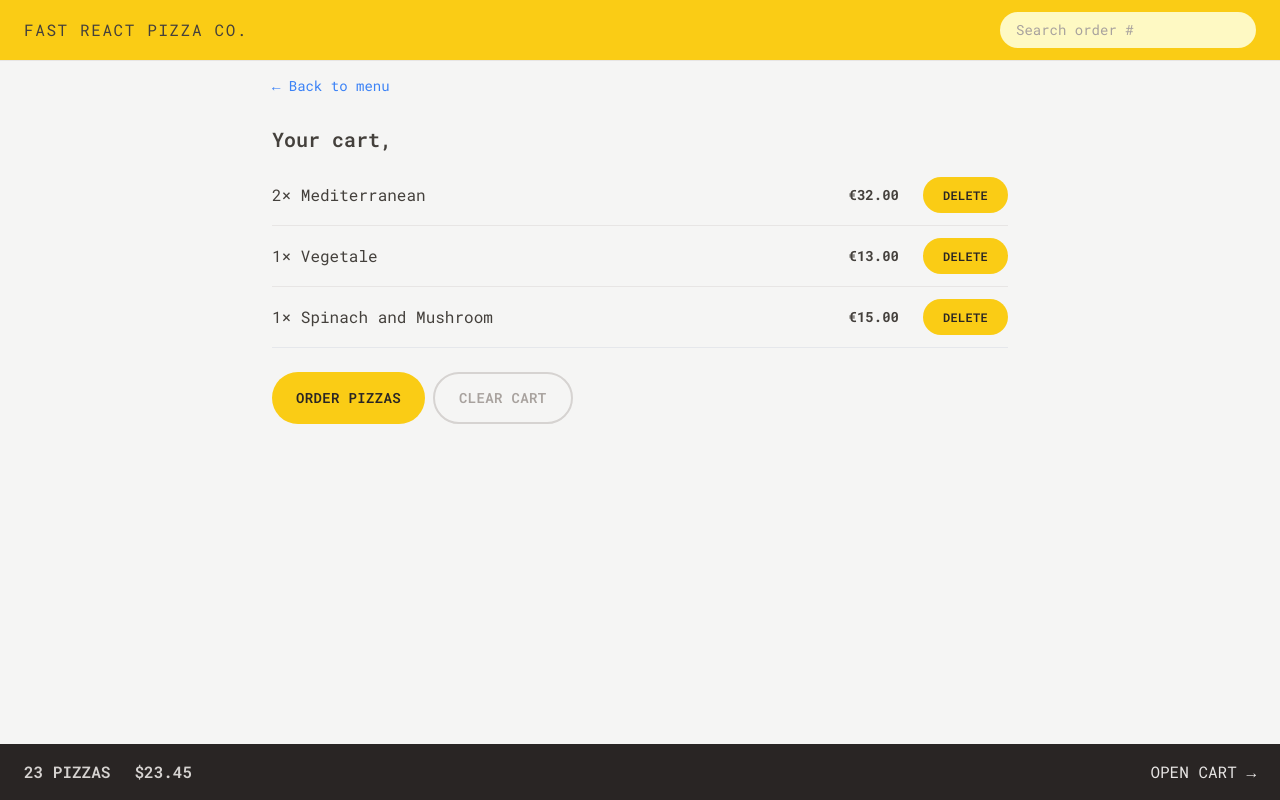
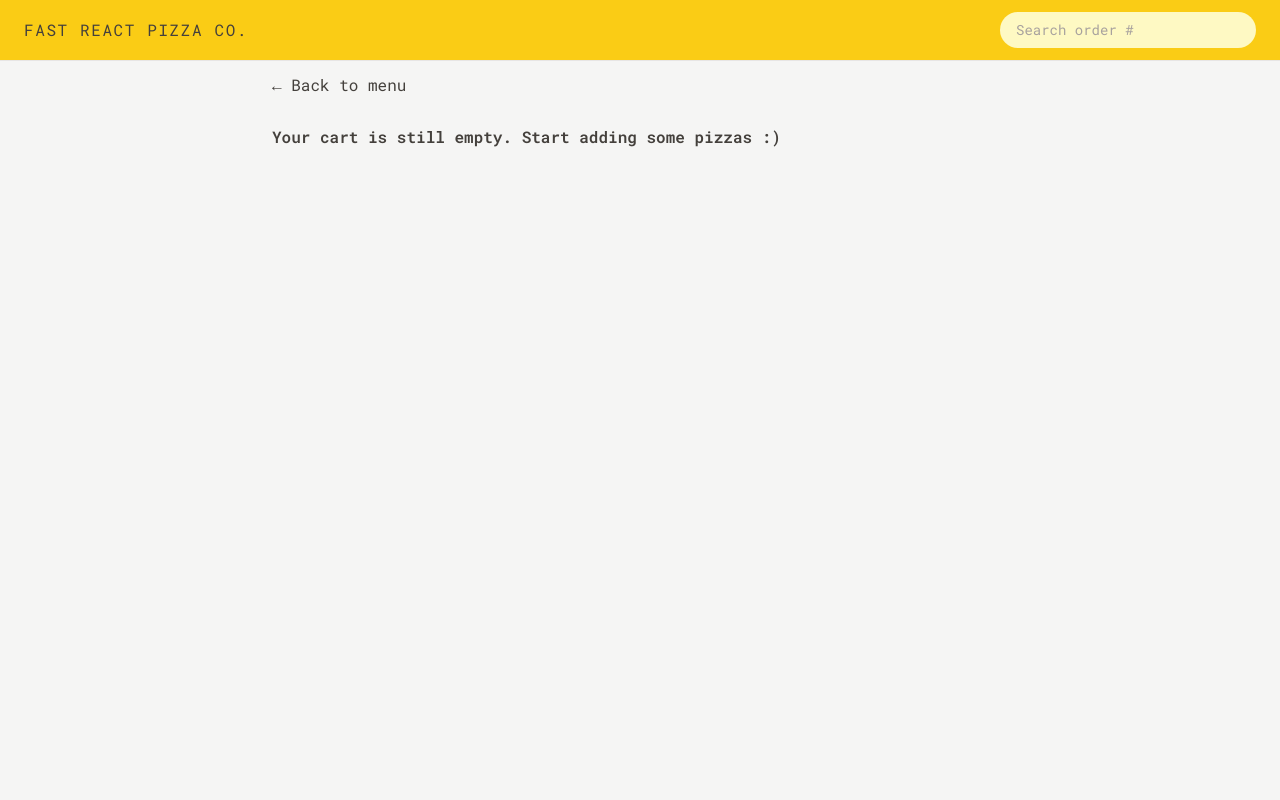
Before and after one commit to eviva2000/fast-react-pizza, a React (Vite) app: page /cart in a window 1280 px wide. Built offline with nearby package versions, Linux system fonts and the light colour scheme; the HTML template or start-up script is replaced by a standard one.

Commit message:
handled delete and increase/decrease quantity of the items in the cart

```diff
--- a/src/features/cart/Cart.jsx
+++ b/src/features/cart/Cart.jsx
@@ -1,37 +1,15 @@
 import LinkButton from '../../ui/LinkButton';
 import Button from '../../ui/Button';
 import CartItem from './CartItem';
-import { useSelector } from 'react-redux';
-
-const fakeCart = [
-  {
-    pizzaId: 12,
-    name: 'Mediterranean',
-    quantity: 2,
-    unitPrice: 16,
-    totalPrice: 32,
-  },
-  {
-    pizzaId: 6,
-    name: 'Vegetale',
-    quantity: 1,
-    unitPrice: 13,
-    totalPrice: 13,
-  },
-  {
-    pizzaId: 11,
-    name: 'Spinach and Mushroom',
-    quantity: 1,
-    unitPrice: 15,
-    totalPrice: 15,
-  },
-];
-
+import { useDispatch, useSelector } from 'react-redux';
+import { clearCart, getCard } from './cartSlice';
+import EmptyCart from './EmptyCart';
 function Cart() {
   const userName = useSelector((state) => state.user.username);
+  const dispatch = useDispatch();
+  const cart = useSelector(getCard);
 
-  const cart = fakeCart;
-
+  if (!cart.length) return <EmptyCart />;
   return (
     <div className="px-4 py-3">
       <LinkButton to="/menu">&larr; Back to menu</LinkButton>
@@ -40,7 +18,7 @@ function Cart() {
 
       <ul className="mt-3 divide-y divide-stone-200 border-b">
         {cart.map((item) => (
-          <CartItem item={item} key={item.key} />
+          <CartItem item={item} key={item.pizzaId} />
         ))}
       </ul>
 
@@ -49,7 +27,9 @@ function Cart() {
           Order pizzas
         </Button>
 
-        <Button type="secondary">Clear cart</Button>
+        <Button type="secondary" onClick={() => dispatch(clearCart())}>
+          Clear cart
+        </Button>
       </div>
     </div>
   );
--- a/src/features/cart/CartItem.jsx
+++ b/src/features/cart/CartItem.jsx
@@ -1,9 +1,9 @@
-import Button from '../../ui/Button';
 import { formatCurrency } from '../../utils/helpers';
 import PropTypes from 'prop-types';
-
+import { DeletItem } from './DeletItem';
+import { UpdateQuantity } from './UpdateQuantity';
 function CartItem({ item }) {
-  const { name, quantity, totalPrice } = item;
+  const { pizzaId, name, quantity, totalPrice } = item;
 
   return (
     <li className="py-3 sm:flex sm:items-center sm:justify-between">
@@ -12,7 +12,8 @@ function CartItem({ item }) {
       </p>
       <div className="flex items-center justify-between sm:gap-6">
         <p className="text-sm font-bold">{formatCurrency(totalPrice)}</p>
-        <Button type="small">Delete</Button>
+        <UpdateQuantity pizzaId={pizzaId} />
+        <DeletItem pizzaId={pizzaId} />
       </div>
     </li>
   );
--- a/src/features/cart/CartOverview.jsx
+++ b/src/features/cart/CartOverview.jsx
@@ -1,11 +1,18 @@
+import { useSelector } from 'react-redux';
 import { Link } from 'react-router-dom';
+import { getTotalPrice, getTotalQuantity } from './cartSlice';
+import { formatCurrency } from '../../utils/helpers';
+function CartOverview() {
+  const totalQuantity = useSelector(getTotalQuantity);
+  const totalPrice = useSelector(getTotalPrice);
 
-function CartOverview() {
+  if (!totalQuantity) return null;
+
   return (
     <div className="flex items-center justify-between bg-stone-800 px-4 py-4 text-sm uppercase text-stone-200 sm:px-6 md:text-base">
       <p className="space-x-4 font-semibold text-stone-300 sm:space-x-6">
-        <span>23 pizzas</span>
-        <span>$23.45</span>
+        <span>{totalQuantity} pizzas</span>
+        <span>{formatCurrency(totalPrice)}</span>
       </p>
       <Link to="/cart">Open cart &rarr;</Link>
     </div>
--- /dev/null
+++ b/src/features/cart/DeletItem.jsx
@@ -0,0 +1,18 @@
+import { useDispatch } from 'react-redux';
+import Button from '../../ui/Button';
+import { deleteItem } from './cartSlice';
+
+import PropTypes from 'prop-types';
+
+export function DeletItem({ pizzaId }) {
+  const dispatch = useDispatch();
+  return (
+    <Button type="small" onClick={() => dispatch(deleteItem(pizzaId))}>
+      Delete
+    </Button>
+  );
+}
+
+DeletItem.propTypes = {
+  pizzaId: PropTypes.number.isRequired,
+};
--- a/src/features/cart/EmptyCart.jsx
+++ b/src/features/cart/EmptyCart.jsx
@@ -2,10 +2,12 @@ import { Link } from 'react-router-dom';
 
 function EmptyCart() {
   return (
-    <div>
+    <div className="px-4 py-3">
       <Link to="/menu">&larr; Back to menu</Link>
 
-      <p>Your cart is still empty. Start adding some pizzas :)</p>
+      <p className="mt-7 font-semibold">
+        Your cart is still empty. Start adding some pizzas :)
+      </p>
     </div>
   );
 }
--- /dev/null
+++ b/src/features/cart/UpdateQuantity.jsx
@@ -0,0 +1,34 @@
+import PropTypes from 'prop-types';
+import Button from '../../ui/Button';
+import { useDispatch, useSelector } from 'react-redux';
+import {
+  increaseItemQuantity,
+  decreaseItemQuantity,
+  getCurrentQuantityById,
+} from './cartSlice';
+
+export function UpdateQuantity({ pizzaId }) {
+  const dispatch = useDispatch();
+  const currentQuantity = useSelector(getCurrentQuantityById(pizzaId));
+  return (
+    <div className="flex items-center gap-1 px-4 py-3 md:gap-3">
+      <Button
+        type="round"
+        onClick={() => dispatch(increaseItemQuantity(pizzaId))}
+      >
+        +
+      </Button>
+      {currentQuantity}
+      <Button
+        type="round"
+        onClick={() => dispatch(decreaseItemQuantity(pizzaId))}
+      >
+        -
+      </Button>
+    </div>
+  );
+}
+
+UpdateQuantity.propTypes = {
+  pizzaId: PropTypes.number.isRequired,
+};
--- a/src/features/cart/cartSlice.js
+++ b/src/features/cart/cartSlice.js
@@ -3,16 +3,7 @@ import { createSlice } from '@reduxjs/toolkit';
 const cartSlice = createSlice({
   name: 'cart',
   initialState: {
-    //cart: [],
-    cart: [
-      {
-        pizzaId: 1,
-        name: 'Margarita',
-        quantity: 1,
-        unitPrice: 10,
-        totalPrice: 10,
-      },
-    ],
+    cart: [],
   },
   reducers: {
     addItem(state, action) {
@@ -25,15 +16,17 @@ const cartSlice = createSlice({
     },
     increaseItemQuantity(state, action) {
       //payload= pizzaId
-      const item = state.cart.find(item.pizzaId === action.payload);
+      const item = state.cart.find((item) => item.pizzaId === action.payload);
       item.quantity++;
       item.totalPrice = item.unitPrice * item.quantity;
     },
     decreaseItemQuantity(state, action) {
       //payload= pizzaId
-      const item = state.cart.find(() => item.pizzaId === action.payload);
+      const item = state.cart.find((item) => item.pizzaId === action.payload);
       item.quantity--;
       item.totalPrice = item.unitPrice * item.quantity;
+
+      if (item.quantity === 0) cartSlice.caseReducers.deleteItem(state, action);
     },
     clearCart(state) {
       state.cart = [];
@@ -50,3 +43,14 @@ export const {
 } = cartSlice.actions;
 
 export default cartSlice.reducer;
+
+export const getCard = (state) => state.cart.cart;
+
+export const getTotalQuantity = (state) =>
+  state.cart.cart.reduce((sum, item) => sum + item.quantity, 0);
+
+export const getTotalPrice = (state) =>
+  state.cart.cart.reduce((sum, item) => sum + item.totalPrice, 0);
+
+export const getCurrentQuantityById = (id) => (state) =>
+  state.cart.cart.find((item) => item.pizzaId === id)?.quantity ?? 0;
--- a/src/features/menu/MenuItem.jsx
+++ b/src/features/menu/MenuItem.jsx
@@ -1,12 +1,16 @@
-import { useDispatch } from 'react-redux';
+import { useDispatch, useSelector } from 'react-redux';
 import Button from '../../ui/Button';
 import { formatCurrency } from '../../utils/helpers';
 import PropTypes from 'prop-types';
-import { addItem } from '../cart/cartSlice';
+import { addItem, getCurrentQuantityById } from '../cart/cartSlice';
+import { DeletItem } from '../cart/DeletItem';
+import { UpdateQuantity } from '../cart/UpdateQuantity';
 function MenuItem({ pizza }) {
   const dispatch = useDispatch();
 
   const { id, name, unitPrice, ingredients, soldOut, imageUrl } = pizza;
+  const currentQuantity = useSelector(getCurrentQuantityById(id));
+  const isItemInCart = currentQuantity > 0;
   const handleAddToCart = () => {
     const newItem = {
       pizzaId: id,
@@ -37,8 +41,9 @@ function MenuItem({ pizza }) {
               Sold out
             </p>
           )}
-
-          {!soldOut && (
+          {isItemInCart && <DeletItem pizzaId={id} />}
+          {isItemInCart && <UpdateQuantity pizzaId={id} />}
+          {!soldOut && !isItemInCart && (
             <Button type="small" onClick={handleAddToCart}>
               Add to cart
             </Button>
--- a/src/ui/Button.jsx
+++ b/src/ui/Button.jsx
@@ -7,6 +7,7 @@ function Button({ children, disabled, to, type, onClick }) {
   const styles = {
     primary: base + ' px-4 py-3 md:px-6 md:py-4',
     small: base + ' px-4 py-2 md:px-5 md:py-2.5 text-xs',
+    round: base + ' px-2.5 py-1 md:px-3.5 md:py-2 text-sm',
     secondary:
       'inline-block text-sm rounded-full border-2 border-stone-300 font-semibold uppercase tracking-wide text-stone-400 transition-colors duration-300 hover:bg-stone-300 hover:text-stone-800 focus:bg-stone-300 focus:text-stone-800 focus:outline-none focus:ring focus:ring-stone-200 focus:ring-offset-2 disabled:cursor-not-allowed px-4 py-2.5 md:px-6 md:py-3.5',
   };
@@ -36,7 +37,7 @@ Button.propTypes = {
   children: PropTypes.node.isRequired,
   disabled: PropTypes.bool,
   to: PropTypes.string,
-  type: PropTypes.oneOf(['primary', 'small', 'secondary']),
+  type: PropTypes.oneOf(['primary', 'small', 'secondary', 'round']),
   onClick: PropTypes.func,
 };
 
```
